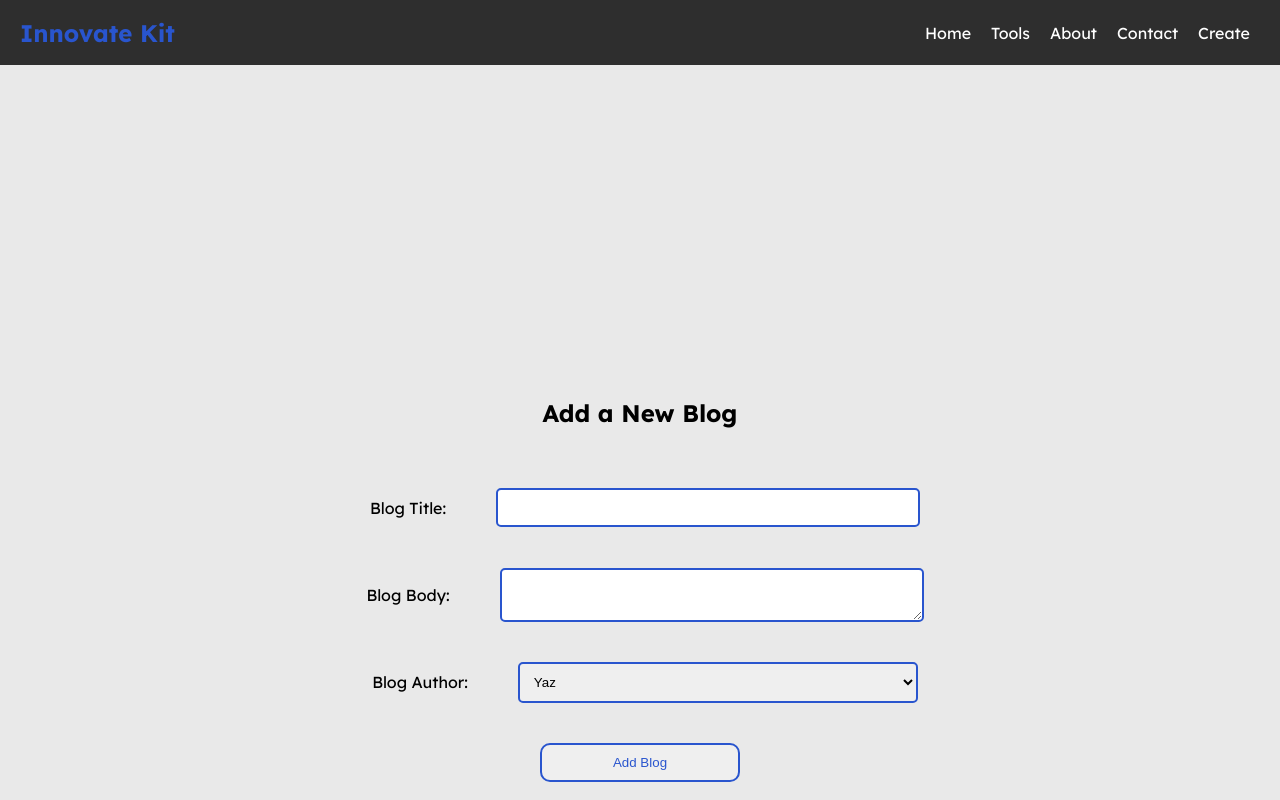
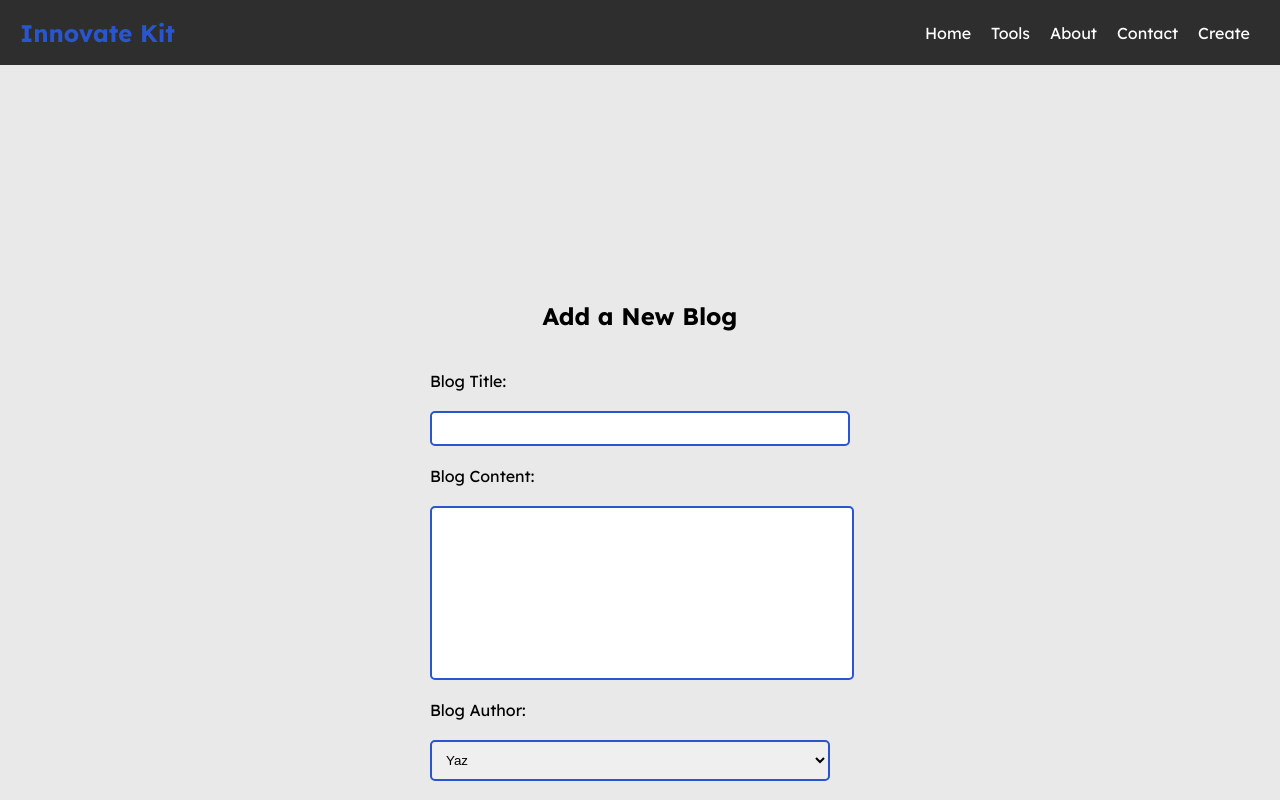
Before and after one commit to Xorbite/ReactDemo, a React (Create React App) app in the folder innovate-kit/: page /create in a window 1280 px wide. Shown: the top 800 px of the page. Built offline with nearby package versions, Linux system fonts and the light colour scheme.

Commit message:
Added a bunch of new elements including a delete function for individual posts and a 404 redirect. Additionally a couple of functions have been fixed and re-implemented properly

```diff
--- a/innovate-kit/data/db.json
+++ b/innovate-kit/data/db.json
@@ -1,74 +1,34 @@
 {
   "blogs": [
     {
-            "id": 1,
-            "title": "Lorem Ipsum",
-            "author": "John Doe",
-            "content": "lorem ipsum dolor sit amet, consectetur adipiscing elit, sed do eiusmod tempor incididunt ut labore et dolore magna aliqua. Ut enim ad minim veniam, quis nostrud exercitation ullamco laboris nisi ut aliquip ex ea commodo consequat.",
-            "date": "2022-01-01"
+      "id": "6",
+      "title": "Labore Et Dolore",
+      "author": "Jessica Davis",
+      "content": "lorem ipsum dolor sit amet, consectetur adipiscing elit, sed do eiusmod tempor incididunt ut labore et dolore magna aliqua. Ut enim ad minim veniam, quis nostrud exercitation ullamco laboris nisi ut aliquip ex ea commodo consequat."
     },
     {
-            "id": 2,
-            "title": "Dolor Sit Amet",
-            "author": "Jane Smith",
-            "content": "lorem ipsum dolor sit amet, consectetur adipiscing elit, sed do eiusmod tempor incididunt ut labore et dolore magna aliqua. Ut enim ad minim veniam, quis nostrud exercitation ullamco laboris nisi ut aliquip ex ea commodo consequat.",
-            "date": "2022-01-02"
+      "id": "7",
+      "title": "Magna Aliqua",
+      "author": "Christopher Wilson",
+      "content": "lorem ipsum dolor sit amet, consectetur adipiscing elit, sed do eiusmod tempor incididunt ut labore et dolore magna aliqua. Ut enim ad minim veniam, quis nostrud exercitation ullamco laboris nisi ut aliquip ex ea commodo consequat."
     },
     {
-            "id": 3,
-            "title": "Consectetur Adipiscing",
-            "author": "David Johnson",
-            "content": "lorem ipsum dolor sit amet, consectetur adipiscing elit, sed do eiusmod tempor incididunt ut labore et dolore magna aliqua. Ut enim ad minim veniam, quis nostrud exercitation ullamco laboris nisi ut aliquip ex ea commodo consequat.",
-            "date": "2022-01-03"
+      "id": "8",
+      "title": "Ut Enim Ad Minim",
+      "author": "Olivia Martinez",
+      "content": "lorem ipsum dolor sit amet, consectetur adipiscing elit, sed do eiusmod tempor incididunt ut labore et dolore magna aliqua. Ut enim ad minim veniam, quis nostrud exercitation ullamco laboris nisi ut aliquip ex ea commodo consequat."
     },
     {
-            "id": 4,
-            "title": "Elit Sed Do",
-            "author": "Emily Williams",
-            "content": "lorem ipsum dolor sit amet, consectetur adipiscing elit, sed do eiusmod tempor incididunt ut labore et dolore magna aliqua. Ut enim ad minim veniam, quis nostrud exercitation ullamco laboris nisi ut aliquip ex ea commodo consequat.",
-            "date": "2022-01-04"
+      "id": "10",
+      "title": "Ullamco Laboris Nisi",
+      "author": "Sophia Taylor",
+      "content": "lorem ipsum dolor sit amet, consectetur adipiscing elit, sed do eiusmod tempor incididunt ut labore et dolore magna aliqua. Ut enim ad minim veniam, quis nostrud exercitation ullamco laboris nisi ut aliquip ex ea commodo consequat."
     },
     {
-            "id": 5,
-            "title": "Tempor Incididunt",
-            "author": "Michael Brown",
-            "content": "lorem ipsum dolor sit amet, consectetur adipiscing elit, sed do eiusmod tempor incididunt ut labore et dolore magna aliqua. Ut enim ad minim veniam, quis nostrud exercitation ullamco laboris nisi ut aliquip ex ea commodo consequat.",
-            "date": "2022-01-05"
-        },
-        {
-            "id": 6,
-            "title": "Labore Et Dolore",
-            "author": "Jessica Davis",
-            "content": "lorem ipsum dolor sit amet, consectetur adipiscing elit, sed do eiusmod tempor incididunt ut labore et dolore magna aliqua. Ut enim ad minim veniam, quis nostrud exercitation ullamco laboris nisi ut aliquip ex ea commodo consequat.",
-            "date": "2022-01-06"
-        },
-        {
-            "id": 7,
-            "title": "Magna Aliqua",
-            "author": "Christopher Wilson",
-            "content": "lorem ipsum dolor sit amet, consectetur adipiscing elit, sed do eiusmod tempor incididunt ut labore et dolore magna aliqua. Ut enim ad minim veniam, quis nostrud exercitation ullamco laboris nisi ut aliquip ex ea commodo consequat.",
-            "date": "2022-01-07"
-        },
-        {
-            "id": 8,
-            "title": "Ut Enim Ad Minim",
-            "author": "Olivia Martinez",
-            "content": "lorem ipsum dolor sit amet, consectetur adipiscing elit, sed do eiusmod tempor incididunt ut labore et dolore magna aliqua. Ut enim ad minim veniam, quis nostrud exercitation ullamco laboris nisi ut aliquip ex ea commodo consequat.",
-            "date": "2022-01-08"
-        },
-        {
-            "id": 9,
-            "title": "Quis Nostrud Exercitation",
-            "author": "Daniel Anderson",
-            "content": "lorem ipsum dolor sit amet, consectetur adipiscing elit, sed do eiusmod tempor incididunt ut labore et dolore magna aliqua. Ut enim ad minim veniam, quis nostrud exercitation ullamco laboris nisi ut aliquip ex ea commodo consequat.",
-            "date": "2022-01-09"
-        },
-        {
-            "id": 10,
-            "title": "Ullamco Laboris Nisi",
-            "author": "Sophia Taylor",
-            "content": "lorem ipsum dolor sit amet, consectetur adipiscing elit, sed do eiusmod tempor incididunt ut labore et dolore magna aliqua. Ut enim ad minim veniam, quis nostrud exercitation ullamco laboris nisi ut aliquip ex ea commodo consequat.",
-            "date": "2022-01-10"
+      "id": "4615",
+      "title": "dddddddddddd",
+      "content": "ddddddddddddddd",
+      "author": "Yaz"
     }
   ]
 }
--- a/innovate-kit/src/App.js
+++ b/innovate-kit/src/App.js
@@ -4,6 +4,7 @@ import Home from './components/Home'
 import Create from './components/Create'
 import { BrowserRouter as Router, Route, Routes } from 'react-router-dom';
 import BlogDetails from './components/BlogDetails';
+import NotFound from './components/NotFound';
 
 function App() {
 
@@ -31,6 +32,9 @@ function App() {
               <Route path="/blogs/:id" element= {
                 <BlogDetails />
               } />
+              <Route path="*" element= {
+                <NotFound />
+              } />
             </Routes>
           </div>
         </div>
--- a/innovate-kit/src/components/BlogList.js
+++ b/innovate-kit/src/components/BlogList.js
@@ -28,7 +28,7 @@ const BlogList = ({blogs, title, handleDelete }) => {
                             <p>Written by {blog.author}</p>
                         </Link>
                         {/* We are firing an anonymous function here to execute the handleDelete function */}
-                        <button className='del-btn' onClick={() => handleDelete(blog.id)}>Delete</button>
+                        {/* <button className='del-btn' onClick={() => handleDelete(blog.id)}>Delete</button> */}
                     </div>
                 </div>
             ))}
--- a/innovate-kit/src/components/Create.js
+++ b/innovate-kit/src/components/Create.js
@@ -1,30 +1,89 @@
+import { useState } from 'react';
+import { useNavigate } from 'react-router-dom';
+
 const Create = () => {
+
+
+    // Here we are creating the state values for the title, content, and author of the blog post. We are using the useState hook to create the state values.
+    // So we can update the state values of the title, content, and author of the blog post.
+    const [title, setTitle] = useState('');
+    const [content, setContent] = useState('');
+    const [author, setAuthor] = useState('Yaz');
+    const [isPending, setIsPending] = useState(false);
+
+    // The useHistory hook is used to access the history object. With the history object, we can navigate to different pages in the application.
+    const navigate = useNavigate();
+
+    // We are taking the event object as a parameter in the handleSubmit function. The event object is passed to the handleSubmit function when the form is submitted.
+    const handleSubmit = (e) => {
+        e.preventDefault();
+
+        // We are creating a blog object with the title, content, and author of the blog post. The blog object is created when the form is submitted.
+        const blog = { title, content, author };
+
+        setIsPending(true);
+
+        // We are sending a POST request to the API with the blog object. The blog object is sent to the API when the form is submitted.
+        // The fetch function takes in the URL of the API and an object with the method, headers, and body of the request.
+        // The body of the request is the blog object that we want to send to the API. We stringify the blog object to convert it to a JSON string.
+        fetch('http://localhost:8000/blogs', {
+            method: 'POST',
+            headers: {
+                "Content-Type": "application/json"
+            },
+            body: JSON.stringify(blog)
+        }).then(() => {
+            console.log('New blog added');
+            setIsPending(false);
+
+            // We are using the history object to navigate to the home page after the blog post is added. We are using the push method to navigate to the home page.
+            navigate('/');
+        }).catch(error => {
+            console.error('Failed to add the blog:', error);
+            setIsPending(false);
+        })
+
+
+
+    }
+
     return (
         <div className="create">
             <h2>Add a New Blog</h2>
-            <form>
+            <form onSubmit={handleSubmit}>
                 <div className="form-items">
                     <label>Blog Title:</label>
                     <input
                         type="text"
                         required
+                        // We are binding the value of the input field to the title state value. The value of the input field is set to the title state value.
+                        // The value of the input field is updated when the title state value is updated.
+                        // The event object is passed to the setTitle function when the input field value is changed. The event object contains the value of the input field.
+                        value={title}
+                        onChange={(e) => setTitle(e.target.value)}
                     />
                 </div>
                 <div className="form-items">
-                    <label>Blog Body:</label>
+                    <label>Blog Content:</label>
                     <textarea
                         required
+                        value={content}
+                        onChange={(e) => setContent(e.target.value)}
                     ></textarea>
                 </div>
                 <div className="form-items">
                 <label>Blog Author:</label>
-                    <select>
-                        <option value="Yaz">Yaz</option>
-                        <option value="Yaz">Yaz</option>
-                        <option value="Yaz">Yaz</option>
-                    </select>
+                <select value={author} onChange={(e) => setAuthor(e.target.value)}>
+                    <option value="Yaz">Yaz</option>
+                    <option value="Mark">Mark</option>
+                    <option value="Naomi">Naomi</option>
+                </select>
                 </div>
-                <button>Add Blog</button>
+                {!isPending && <button>Add Blog</button>}
+                { isPending && <button disabled>Adding blog...</button>}
+                <h3>{title}</h3>
+                <p>{content}</p>
+                <p>{author}</p>
             </form>
         </div>
     );
--- a/innovate-kit/src/functions/useFetch.js
+++ b/innovate-kit/src/functions/useFetch.js
@@ -29,13 +29,12 @@ const useFetch = (url) => {
     // The empty array of dependencies means that the useEffect hook does not depend on any values. The useEffect hook will only run once when the component renders.
     useEffect(() => {
 
-        const abortController = new AbortController();
 
         // The setTimeout function is to simulate a real-world scenario where the data is being fetched from a server using an API.
         setTimeout(() => {
             // The signal property is used to pass in the abortController.signal to the fetch function. The abortController.signal is used to abort the fetch request if the component unmounts.
             // When a page is switched, the fetch request is aborted.
-            fetch(url, { signal: abortController.signal })
+            fetch(url)
                 // The res parameter is the response from the API. We can use the res parameter to get the data from the API.
                 .then(res => {
                     if (!res.ok) {
@@ -65,7 +64,7 @@ const useFetch = (url) => {
 
         // The return statement is used to clean up the useEffect hook. The return statement is a function that is called when the component unmounts.
         // For example when the component is removed from the DOM. Like switching to another page.
-        return () => abortController.abort();
+
 
 
 
--- a/innovate-kit/src/index.css
+++ b/innovate-kit/src/index.css
@@ -77,72 +77,85 @@ body {
   background-color: rgb(233, 233, 233);
 }
 
+.blog-details > article button {
+  background-color: #cc2626;
+  border: none;
+  color: white;
+  padding: 15px 32px;
+  text-align: center;
+  text-decoration: none;
+  display: inline-block;
+  font-size: 16px;
+  margin: 5rem auto;
+  cursor: pointer;
+  border-radius: 10px;
+  box-shadow: 0 4px 8px 0 rgba(0, 0, 0, 0.2);
+}
+
+.blog-details > article button:hover {
+  background-color: #8a1515;
+  transition: all 0.3s ease;
+  scale: 1.1;
+}
+
+.blog-details > article button:not(:hover) {
+  transition: all 0.3s ease;
+}
+
 .create {
   display: flex;
-  flex-wrap: wrap;
   justify-content: center;
   align-items: center;
   text-align: center;
-  height: 100vh;
-  margin: auto;
   max-width: auto;
-  width: 80%;
-  background-color: rgb(233, 233, 233);
   flex-direction: column;
+  width: 100%;
 }
 
-.create > form {
-  display: flex;
-  flex-wrap: wrap;
-  justify-content: center;
-  align-items: center;
-  text-align: center;
-  margin: auto;
-  background-color: rgb(233, 233, 233);
-  flex-direction: column;
-  margin: 20px;
-}
 
 .create > form .form-items {
   display: flex;
   flex-wrap: wrap;
-  justify-content: center;
-  align-items: center;
-  text-align: center;
-  margin: auto;
-  background-color: rgb(233, 233, 233);
-  flex-direction: row;
+  text-align: left;
+  flex-direction: column;
+  width: 100%;
 }
 
 .create > form .form-items > * {
-  margin: 20px;
+  margin-top: 10px;
   padding: 10px;
   border-radius: 5px;
+  max-width: 400px;
+  width: 100%;
 }
 
-.create > form .form-items > input {
+.create > form .form-items > input , select, textarea{
   border: 2px solid #2955ce;
   width: 400px;
+  resize: none;
+  padding: 8px;
+  max-width: 400px;
 }
 
-.create > form .form-items > select {
-  border: 2px solid #2955ce;
-  width: 400px;
-
+.create > form .form-items > textarea{
+  height: 150px;
+  overflow: auto;
 }
 
-.create > form .form-items > textarea {
-  border: 2px solid #2955ce;
-  width: 400px;
+.create > form .form-items > label{
+  padding-left: 0;
+  width: 100%;
 }
 
 .create > form button {
   color: #2955ce;
   width: 200px;
   padding: 10px;
-  margin: 20px;
+  margin: 30px auto;
   border-radius: 10px;
   border: 2px solid #2955ce;
+  align-self: center;
+  cursor: pointer;
 }
 
 .create > form button:hover {
@@ -155,6 +168,18 @@ body {
 
 .create > form button:not(:hover) {
   transition: all 0.3s ease;
+}
+
+.create > form p {
+  width: 400px;
+  margin: auto;
+  text-align: center;
+}
+
+.create > form h1 h2 h3 h4 h5 {
+  width: 400px;
+  margin: auto;
+  text-align: center;
 }
 
 
```
Also changed, not shown: innovate-kit/src/components/BlogDetails.js (+15 -2 lines), innovate-kit/src/components/NotFound.js (added, +13 -0 lines). Lines whose indentation alone changed are shown as unchanged.
